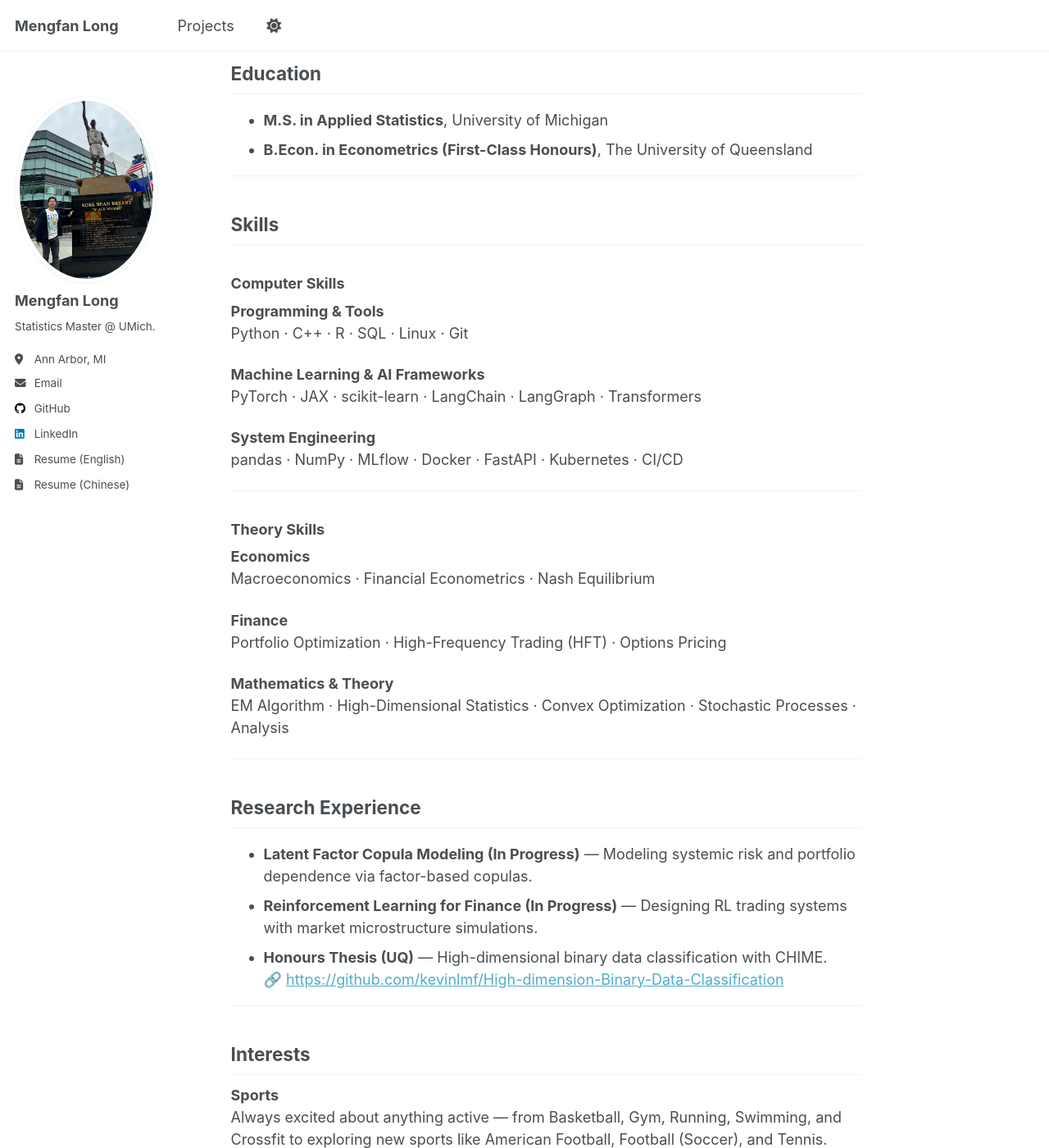
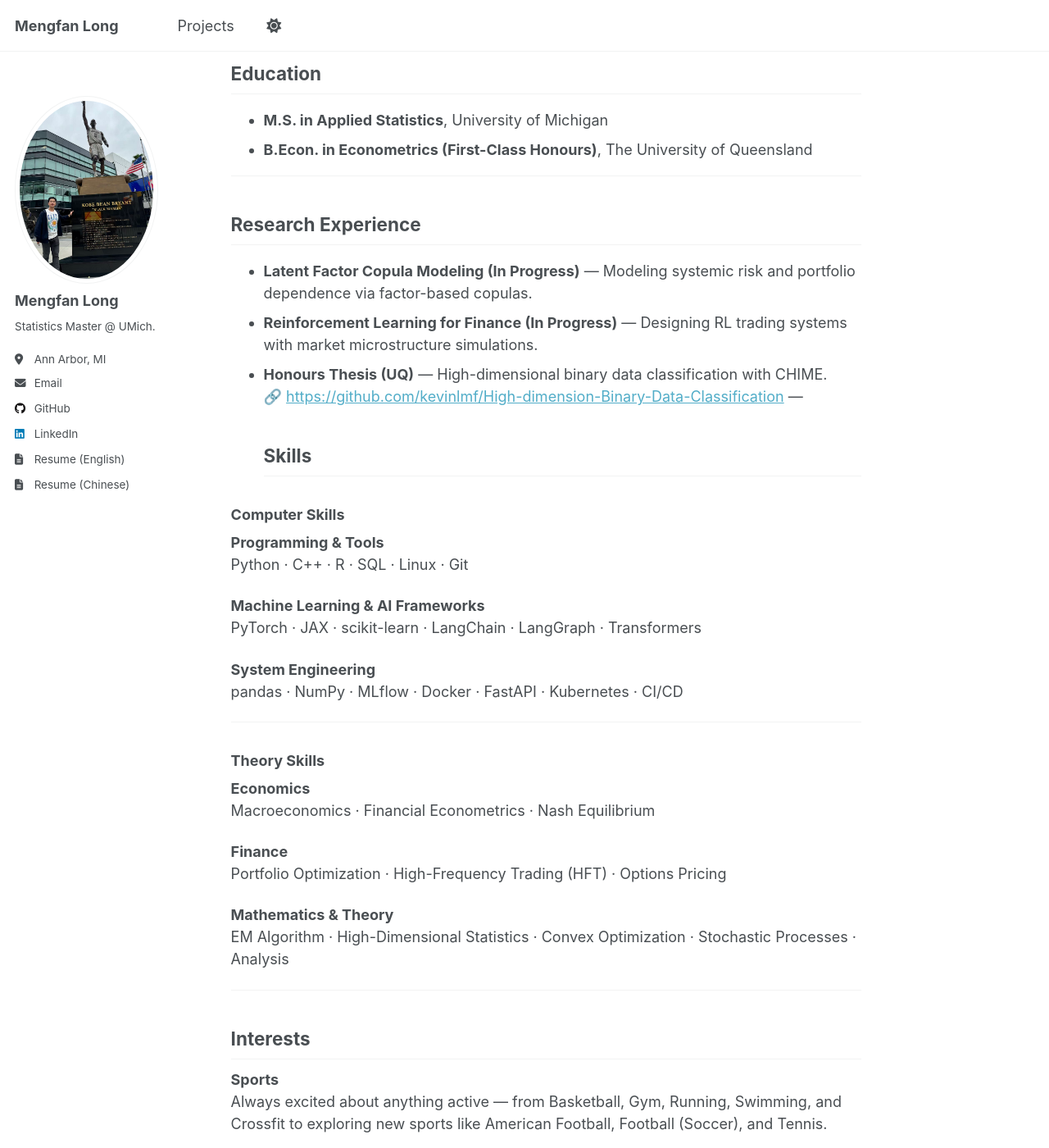
Before and after one commit to kevinlmf/kevinlmf.github.io, a Jekyll site: the page built from index.md, in a window 1280 px wide and 1400 px high, scrolled down 216 px. Shown: the whole window at 82% size. Built offline with Jekyll 4.4.1, drawn with Linux system fonts in a browser that asks for light colours; a script that is not in the unit is left out; part of the change alters nothing that is shown.

Commit message:
Add research experience section to index.md
Added research experience section with ongoing projects and honours thesis.

```diff
--- a/index.md
+++ b/index.md
@@ -14,6 +14,12 @@ Hi, I’m **Mengfan Long**, currently pursuing my **M.S. in Applied Statistics**
 - **M.S. in Applied Statistics**, University of Michigan
 - **B.Econ. in Econometrics (First-Class Honours)**, The University of Queensland
 
+---
+## Research Experience
+- **Latent Factor Copula Modeling (In Progress)** — Modeling systemic risk and portfolio dependence via factor-based copulas.
+- **Reinforcement Learning for Finance (In Progress)** — Designing RL trading systems with market microstructure simulations.
+- **Honours Thesis (UQ)** — High-dimensional binary data classification with CHIME.
+  🔗 <https://github.com/kevinlmf/High-dimension-Binary-Data-Classification>
 ---
 ## Skills
 
@@ -42,14 +48,6 @@ Portfolio Optimization · High-Frequency Trading (HFT) · Options Pricing
 EM Algorithm · High-Dimensional Statistics · Convex Optimization · Stochastic Processes · Analysis
 
 ---
-## Research Experience
-- **Latent Factor Copula Modeling (In Progress)** — Modeling systemic risk and portfolio dependence via factor-based copulas.
-- **Reinforcement Learning for Finance (In Progress)** — Designing RL trading systems with market microstructure simulations.
-- **Honours Thesis (UQ)** — High-dimensional binary data classification with CHIME.
-  🔗 <https://github.com/kevinlmf/High-dimension-Binary-Data-Classification>
-
----
-
 ## Interests
 
  **Sports**
```
